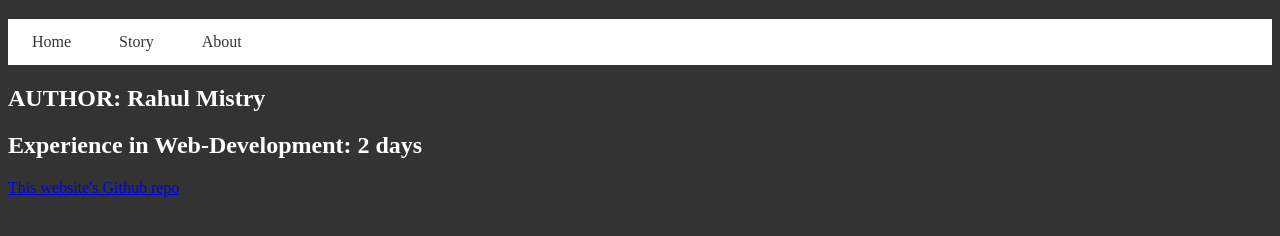
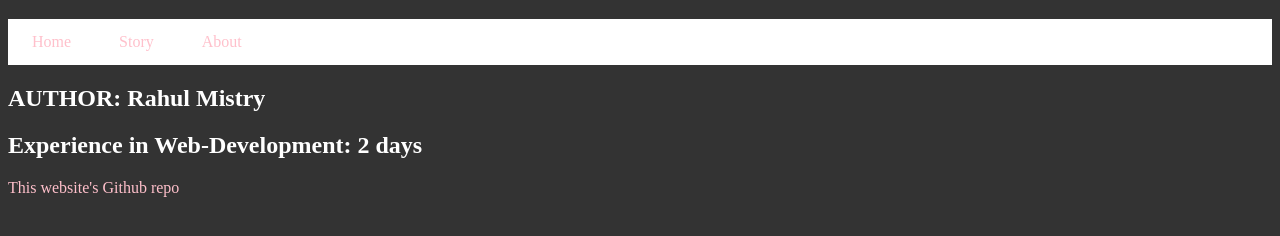
Before and after one commit to kamehameh/MyWebsite2, a plain HTML site: page about.html in a window 1280 px wide. Shown: the part 62-298 px from the top of the page. Drawn offline with Linux system fonts and the light colour scheme.

Commit message:
add index.html

```diff
--- a/about.html
+++ b/about.html
@@ -33,6 +33,10 @@
       p{
         color: white;
        }
+      a:link {
+       color: pink;
+       background-color: transparent;
+       text-decoration: none;
 
      </style>
 
```
Also changed, not shown: index.html (+2 -0 lines).
